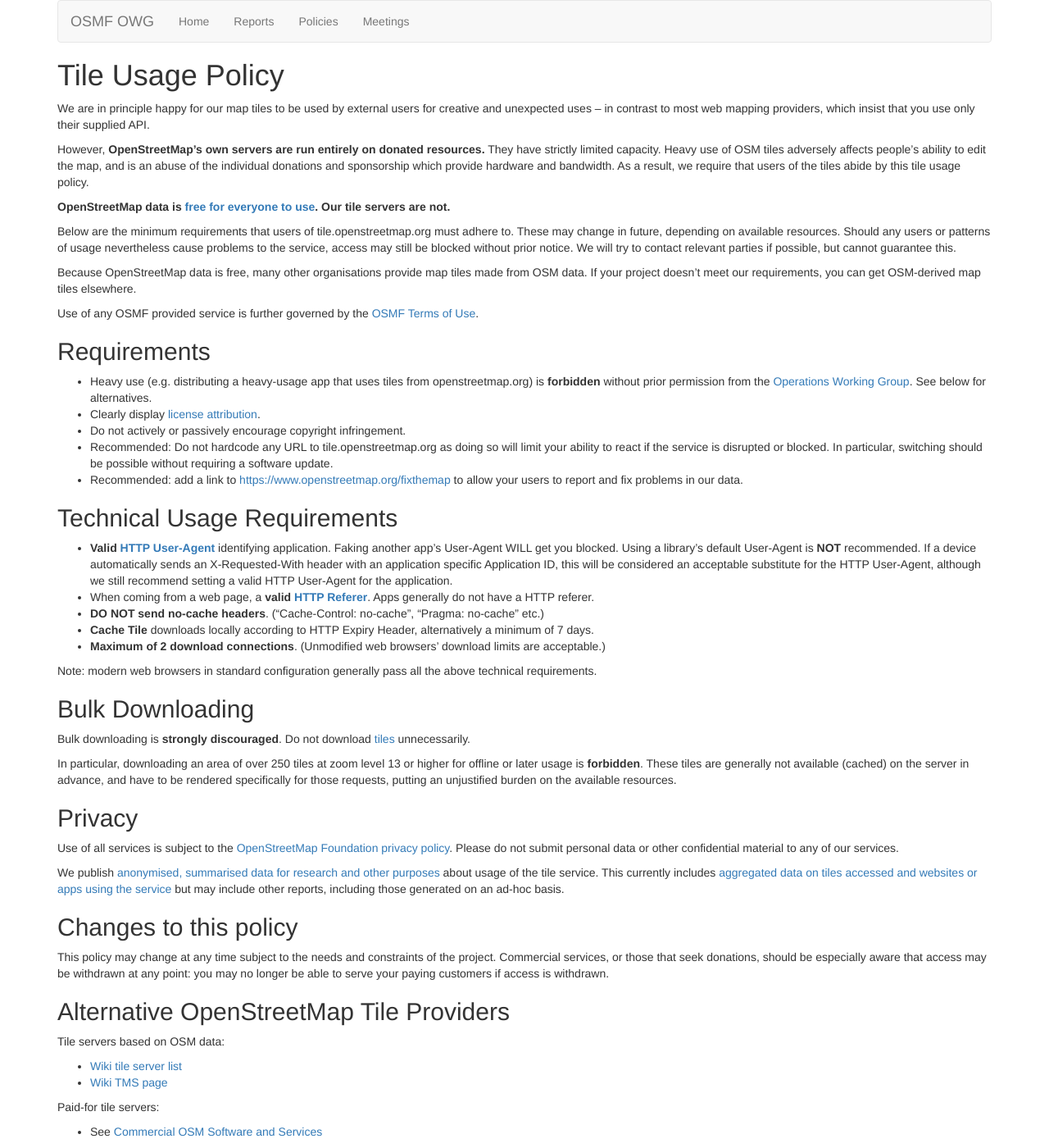
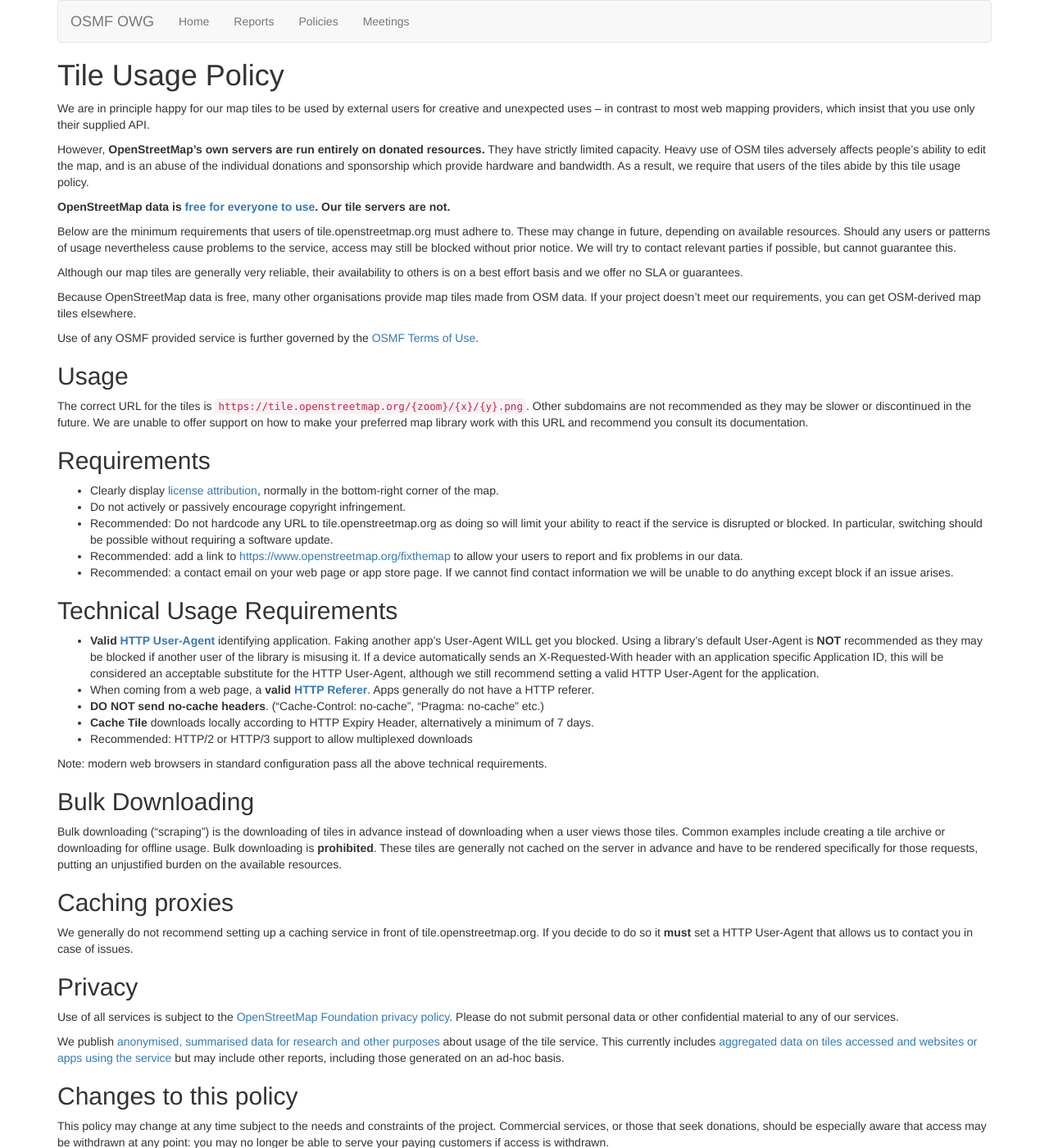
Before and after one commit to openstreetmap/owg-website, a Jekyll site: the page built from policies/tiles.md, in a window 1280 px wide and 1400 px high. Shown: the whole window at 82% size. Built offline with Jekyll 4.4.1, drawn with Linux system fonts in a browser that asks for light colours.

Commit message:
Revise Tile Usage Policy
- Remove prior permission requirement. Our experience has been
  that no one can evaluate if their usage is heavy, and we have
  had no issues in the last few years from any apps unless they
  are scraping, which is prohibited later.

- Recommend a contact email on the web page, so we can contact
  users instead of immediately moving to a block.

- Explicitly define the correct URL.

- Update parallel download requirements to reflect modern HTTP/2
  and HTTP/3 multiplexing which allows far more than 2 parallel
  over 1 connection. This was only ever an issue when scraping.

- Define and prohibit bulk downloading. The tile service is
  designed for interactive viewing, not downloading to view later.

- Disclaim any sort of SLA, as sometimes people ask what it is.

- Recommend against setting up a cache in front of the tile service.
  These are generally more trouble than they are worth these days,
  and they do not significantly help back-end load as the user's
  cache and Fastly will have similar coverage.

```diff
--- a/policies/tiles.md
+++ b/policies/tiles.md
@@ -13,33 +13,41 @@
 
 Below are the minimum requirements that users of tile.openstreetmap.org must adhere to. These may change in future, depending on available resources. Should any users or patterns of usage nevertheless cause problems to the service, access may still be blocked without prior notice. We will try to contact relevant parties if possible, but cannot guarantee this.
 
+Although our map tiles are generally very reliable, their availability to others is on a best effort basis and we offer no SLA or guarantees.
+
 Because OpenStreetMap data is free, many other organisations provide map tiles made from OSM data. If your project doesn't meet our requirements, you can get OSM-derived map tiles elsewhere.
 
 Use of any OSMF provided service is further governed by the [OSMF Terms of Use](https://wiki.osmfoundation.org/wiki/Terms_of_Use).
 
+## Usage
+
+The correct URL for the tiles is `https://tile.openstreetmap.org/{zoom}/{x}/{y}.png`. Other subdomains are not recommended as they may be slower or discontinued in the future. We are unable to offer support on how to make your preferred map library work with this URL and recommend you consult its documentation.
+
 ## Requirements
 
-* Heavy use (e.g. distributing a heavy-usage app that uses tiles from openstreetmap.org) is **forbidden** without prior permission from the [Operations Working Group](https://wiki.osmfoundation.org/wiki/Operations_Working_Group). See below for alternatives.
-* Clearly display [license](https://wiki.openstreetmap.org/wiki/License) [attribution](https://wiki.osmfoundation.org/wiki/Licence/Attribution_Guidelines).
+* Clearly display [license](https://wiki.openstreetmap.org/wiki/License) [attribution](https://wiki.osmfoundation.org/wiki/Licence/Attribution_Guidelines), normally in the bottom-right corner of the map.
 * Do not actively or passively encourage copyright infringement.
 * Recommended: Do not hardcode any URL to tile.openstreetmap.org as doing so will limit your ability to react if the service is disrupted or blocked. In particular, switching should be possible without requiring a software update.
 * Recommended: add a link to [https://www.openstreetmap.org/fixthemap](https://www.openstreetmap.org/fixthemap) to allow your users to report and fix problems in our data.
+* Recommended: a contact email on your web page or app store page. If we cannot find contact information we will be unable to do anything except block if an issue arises.
 
 ## Technical Usage Requirements
 
-* **Valid [HTTP User-Agent](https://developer.mozilla.org/en-US/docs/Web/HTTP/Headers/User-Agent)** identifying application. Faking another app's User-Agent WILL get you blocked. Using a library's default User-Agent is **NOT** recommended. If a device automatically sends an X-Requested-With header with an application specific Application ID, this will be considered an acceptable substitute for the HTTP User-Agent, although we still recommend setting a valid HTTP User-Agent for the application.
+* **Valid [HTTP User-Agent](https://developer.mozilla.org/en-US/docs/Web/HTTP/Headers/User-Agent)** identifying application. Faking another app's User-Agent WILL get you blocked. Using a library's default User-Agent is **NOT** recommended as they may be blocked if another user of the library is misusing it. If a device automatically sends an X-Requested-With header with an application specific Application ID, this will be considered an acceptable substitute for the HTTP User-Agent, although we still recommend setting a valid HTTP User-Agent for the application.
 * When coming from a web page, a **valid [HTTP Referer](https://developer.mozilla.org/en-US/docs/Web/HTTP/Headers/Referer)**. Apps generally do not have a HTTP referer.
 * **DO NOT send no-cache headers**. ("Cache-Control: no-cache", "Pragma: no-cache" etc.)
 * **Cache Tile** downloads locally according to HTTP Expiry Header, alternatively a minimum of 7 days.
-* **Maximum of 2 download connections**. (Unmodified web browsers' download limits are acceptable.)
+* Recommended: HTTP/2 or HTTP/3 support to allow multiplexed downloads
 
-Note: modern web browsers in standard configuration generally pass all the above technical requirements.
+Note: modern web browsers in standard configuration pass all the above technical requirements.
 
 ## Bulk Downloading
 
-Bulk downloading is **strongly discouraged**. Do not download [tiles](https://wiki.openstreetmap.org/wiki/Tiles) unnecessarily.
+Bulk downloading ("scraping") is the downloading of tiles in advance instead of downloading when a user views those tiles. Common examples include creating a tile archive or downloading for offline usage. Bulk downloading is **prohibited**. These tiles are generally not cached on the server in advance and have to be rendered specifically for those requests, putting an unjustified burden on the available resources.
 
-In particular, downloading an area of over 250 tiles at zoom level 13 or higher for offline or later usage is **forbidden**. These tiles are generally not available (cached) on the server in advance, and have to be rendered specifically for those requests, putting an unjustified burden on the available resources.
+## Caching proxies
+
+We generally do not recommend setting up a caching service in front of tile.openstreetmap.org. If you decide to do so it **must** set a HTTP User-Agent that allows us to contact you in case of issues.
 
 ## Privacy
 
```
